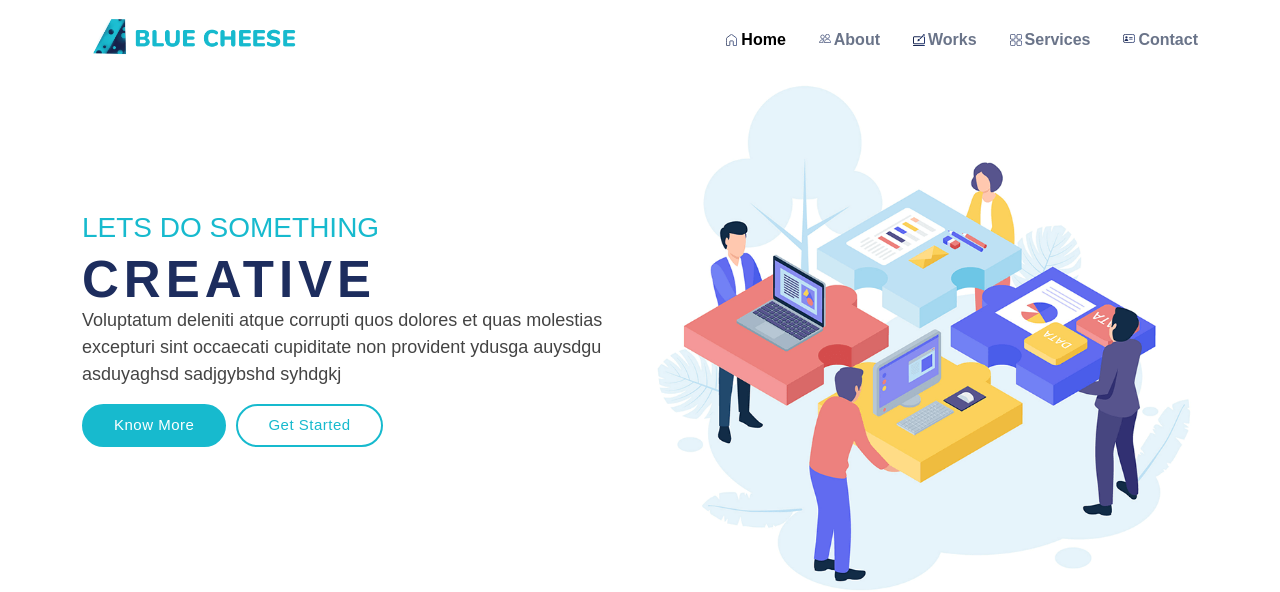
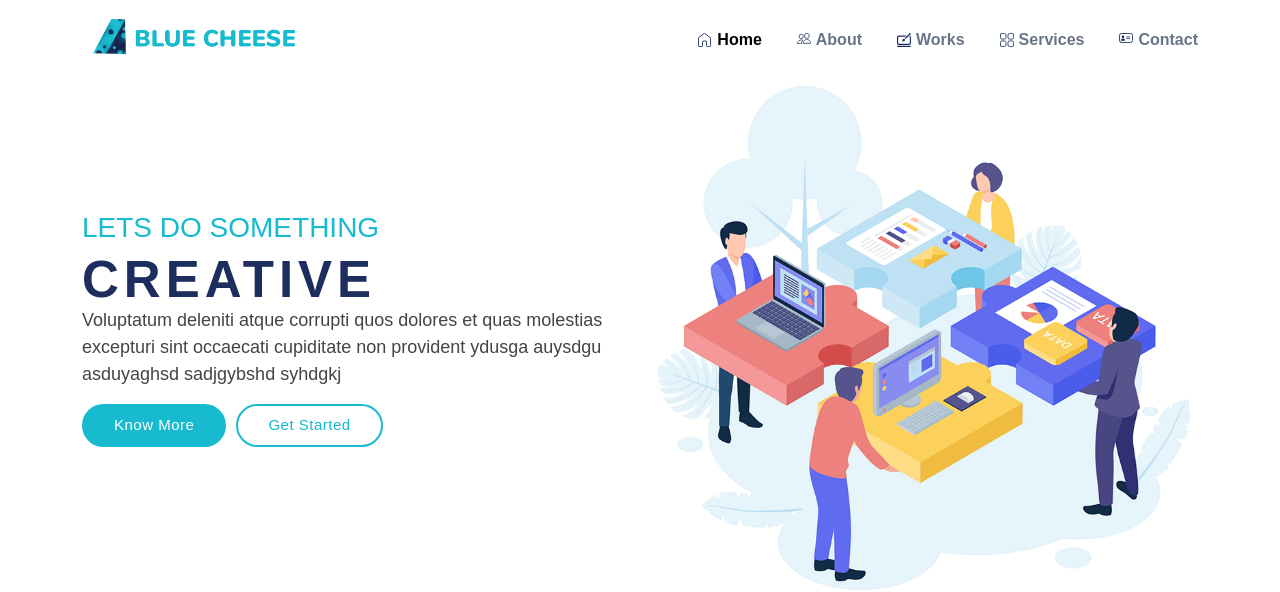
Before and after one commit to RoshaniSitlani05/blue-cheese, a PHP site: page / in a window 1280 px wide. Shown: the top 592 px of the page. Run offline with PHP 8.4, Linux system fonts and the light colour scheme; some web fonts are replaced.

Commit message:
navbar icon css change

```diff
--- a/assets/css/style.css
+++ b/assets/css/style.css
@@ -121,7 +121,7 @@ h1, h2, h3, h4, h5, h6 {
 }
 
 .navbar a {
-    display: flex;
+    display: inline-flex;
     align-items: center;
     justify-content: space-between;
     padding: 10px 0 10px 30px;
@@ -134,9 +134,9 @@ h1, h2, h3, h4, h5, h6 {
 }
 
 .navbar a i{
-    height: 12px;
-    width: 12px;
-    margin: 0 3px;
+    height: 14px;
+    width: 14px;
+    margin: 0 5px;
 }
 
 .navbar a .home {
```
